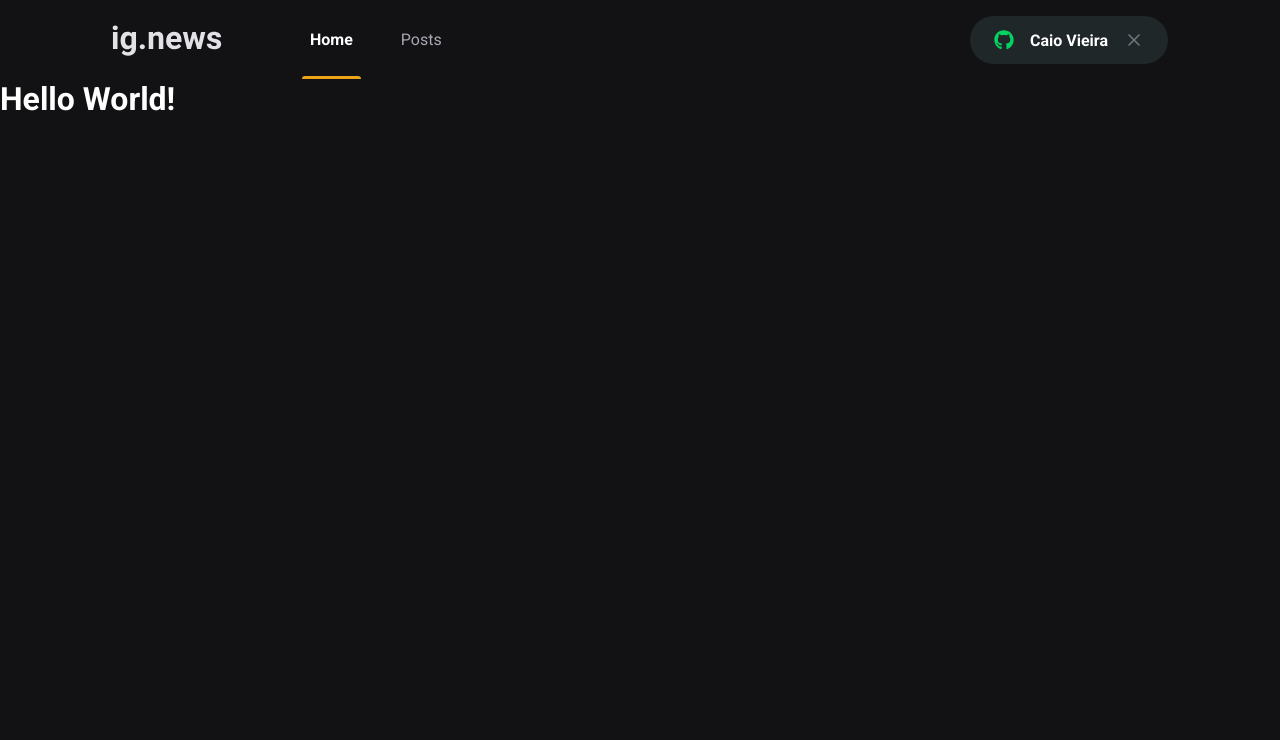
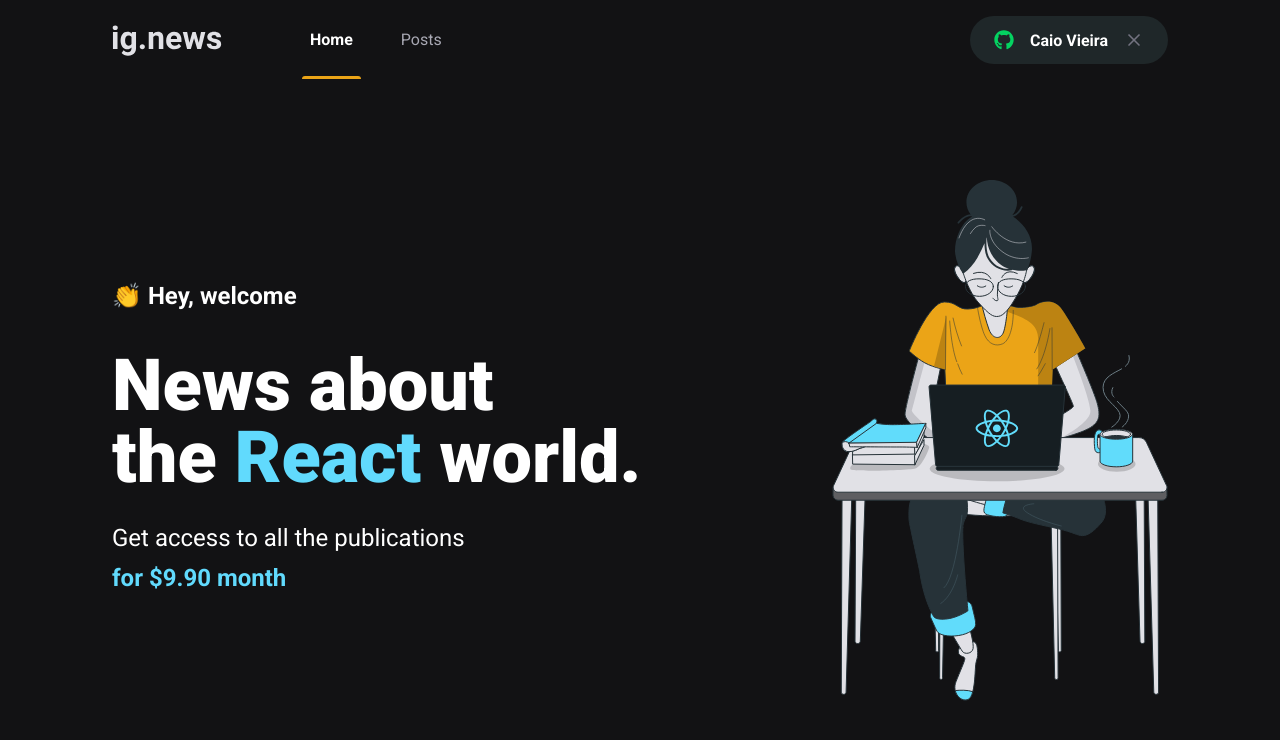
Before and after one commit to cvieira850/ig.news, a Next.js app: page / in a window 1280 px wide. Shown: the top 740 px of the page. Built offline with nearby package versions, Linux system fonts and the light colour scheme.

Commit message:
feat: create home page

```diff
--- /dev/null
+++ b/src/pages/home.module.scss
@@ -0,0 +1,41 @@
+.contentContainer {
+  max-width: 1120px;
+  margin: 0 auto;
+  padding: 0 2rem;
+  height: calc(100vh - 5rem);
+
+  display: flex;
+  align-items: center;
+  justify-content: space-between;
+}
+
+.hero {
+  max-width: 600px;
+
+  > span {
+    font-size: 1.5rem;
+    font-weight: bold;
+  }
+
+  h1 {
+    font-size: 4.5rem;
+    line-height: 4.5rem;
+    font-weight: 900;
+    margin-top: 2.5rem;
+
+    span {
+      color: var(--cyan-500);
+    }
+  }
+
+  p {
+    font-size: 1.5rem;
+    line-height: 2.5rem;
+    margin-top: 1.5rem;
+
+    span {
+      color: var(--cyan-500);
+      font-weight: bold;
+    }
+  }
+}
--- a/src/pages/index.tsx
+++ b/src/pages/index.tsx
@@ -1,12 +1,28 @@
+/* eslint-disable @next/next/no-img-element */
 import Head from "next/head";
+
+import styles from "./home.module.scss";
 
 export default function Home() {
   return (
     <>
       <Head>
-        <title>Início | ig.news</title>
+        <title>Home | ig.news</title>
       </Head>
-      <h1>Hello World!</h1>
+      <main className={styles.contentContainer}>
+        <section className={styles.hero}>
+          <span>👏 Hey, welcome</span>
+          <h1>
+            News about <br />
+            the <span>React</span> world.
+          </h1>
+          <p>
+            Get access to all the publications <br />
+            <span>for $9.90 month</span>
+          </p>
+        </section>
+        <img src="/images/avatar.svg" alt="Girl coding" />
+      </main>
     </>
   );
 }
```
